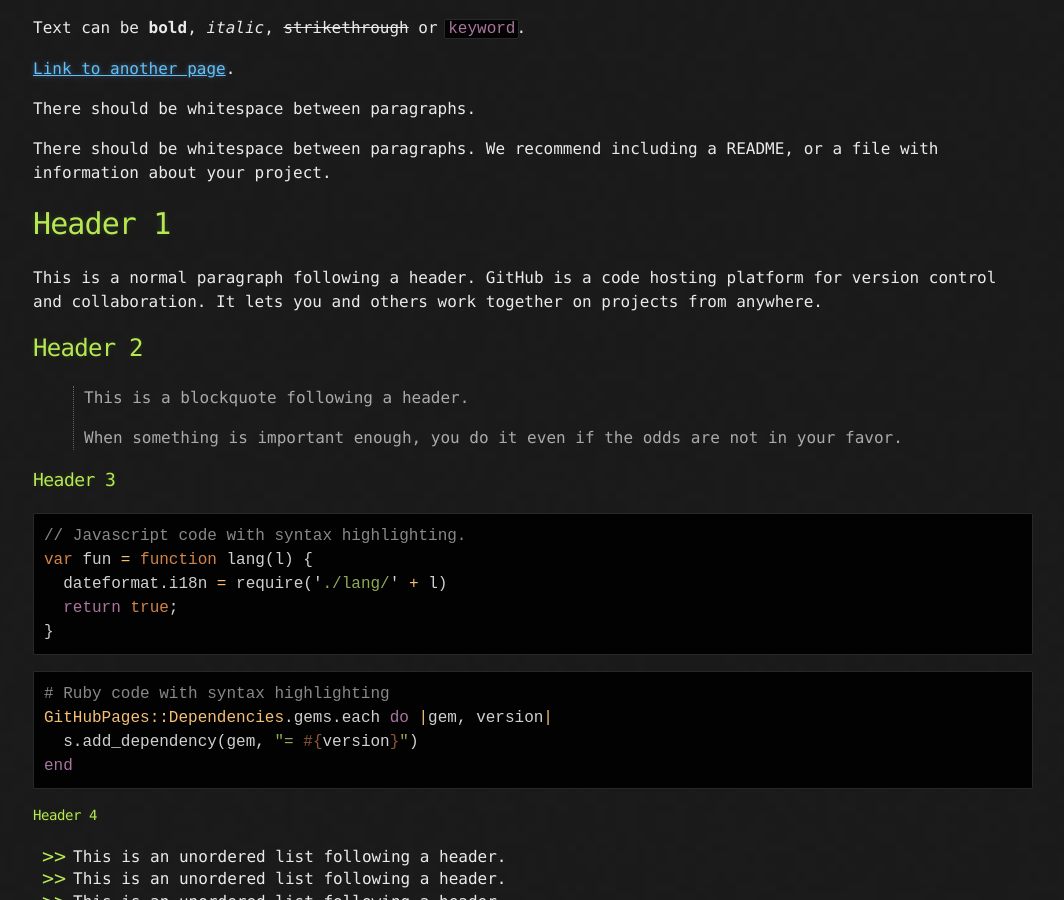
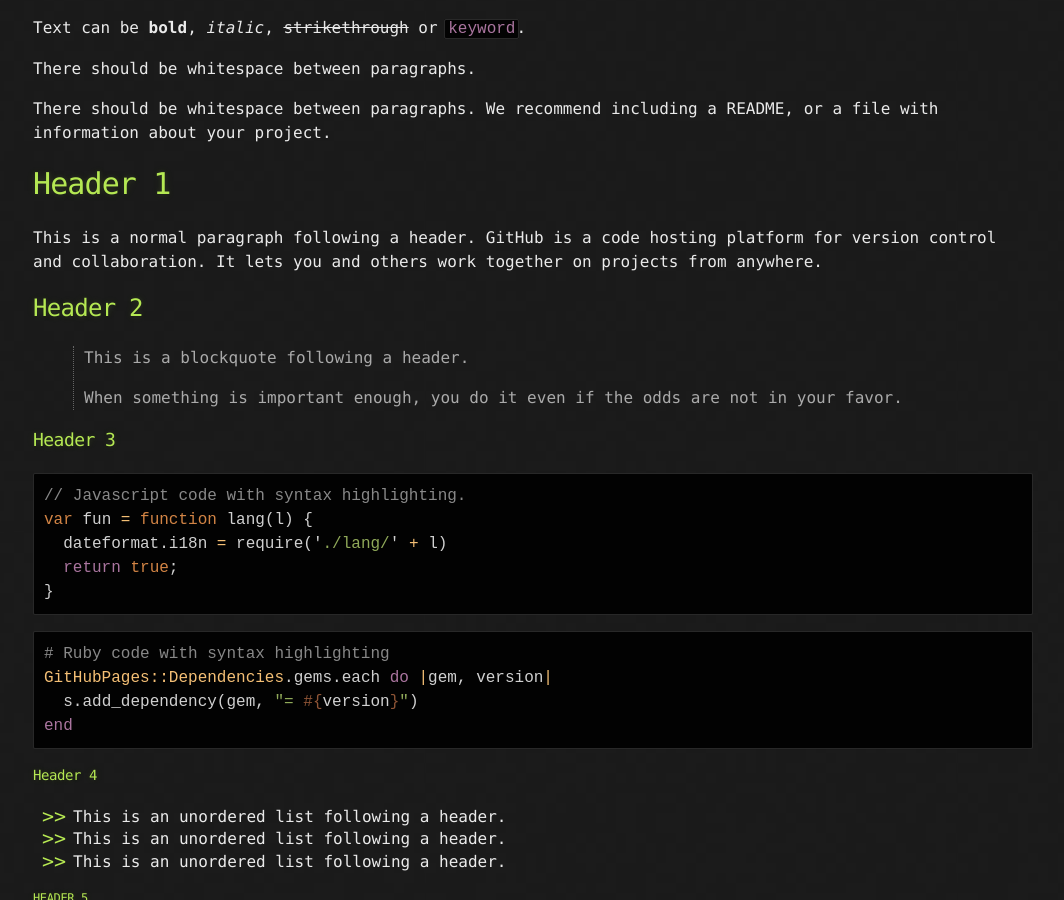
Before and after one commit to SandipPalit/SP-Portfolio, a Jekyll site: the page built from index.md, in a window 1280 px wide and 900 px high. Shown: the whole window, without its empty margins (107-1171 px from the left). Built offline with Jekyll 4.4.1, drawn with Linux system fonts in a browser that asks for light colours; our own code applies the rules of GitHub Pages for plain Markdown files.

Commit message:
Update index.md

```diff
--- a/index.md
+++ b/index.md
@@ -1,10 +1,5 @@
----
-layout: default
----
 
 Text can be **bold**, _italic_, ~~strikethrough~~ or `keyword`.
-
-[Link to another page](./another-page.html).
 
 There should be whitespace between paragraphs.
 
```
